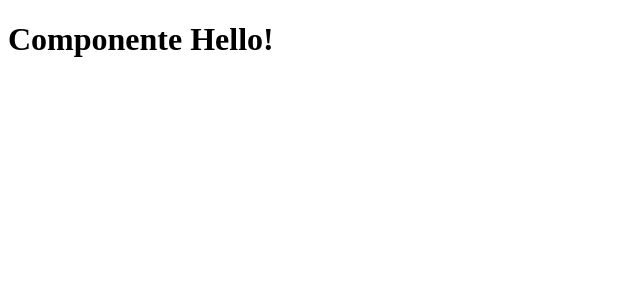
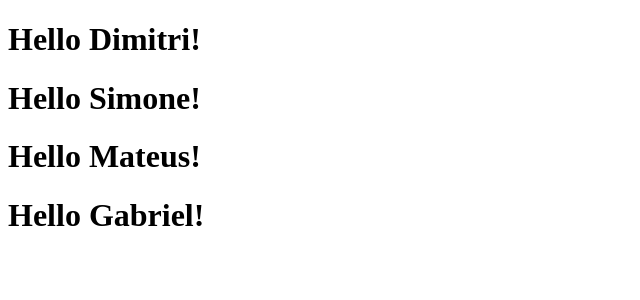
Before and after one commit to Dimitri74/dsdeliver-sds2, a React (Create React App) app in the folder front-web/: page / in a window 1280 px wide. Shown: the top 300 px of the page, without its empty margins (0-640 px from the left). Built offline with nearby package versions, Linux system fonts and the light colour scheme.

Commit message:
Hello ReactJS

```diff
--- a/front-web/src/App.tsx
+++ b/front-web/src/App.tsx
@@ -6,7 +6,10 @@ function App() {
   return (
 
     <div>
-      <Hello></Hello>
+      <Hello message="Dimitri" />
+      <Hello message="Simone" />
+      <Hello message="Mateus" />
+      <Hello message="Gabriel" />
     </div>
   );
 }
--- a/front-web/src/Hello.tsx
+++ b/front-web/src/Hello.tsx
@@ -1,9 +1,20 @@
-import React from "react";
+import React, { useEffect } from "react";
+type Props = {
 
-function Hello(){
+message: string;
+
+}
+
+function Hello({ message} : Props ) {
+
+   useEffect(() => {
+
+      console.log('Componente iniciado...');
+
+   }, []);
 
  return (
-    <h1>Componente Hello!</h1>
+    <h1>Hello {message}!</h1>
  )
 
 }
--- a/front-web/tsconfig.json
+++ b/front-web/tsconfig.json
@@ -18,7 +18,7 @@
     "resolveJsonModule": true,
     "isolatedModules": true,
     "noEmit": true,
-    "jsx": "react"
+    "jsx": "react-jsx"
   },
   "include": [
     "src"
```
